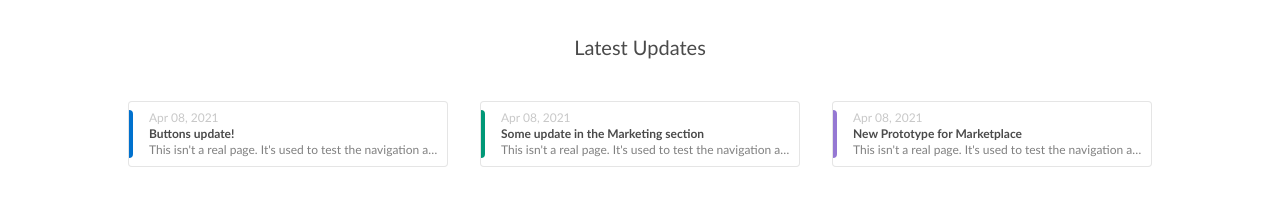
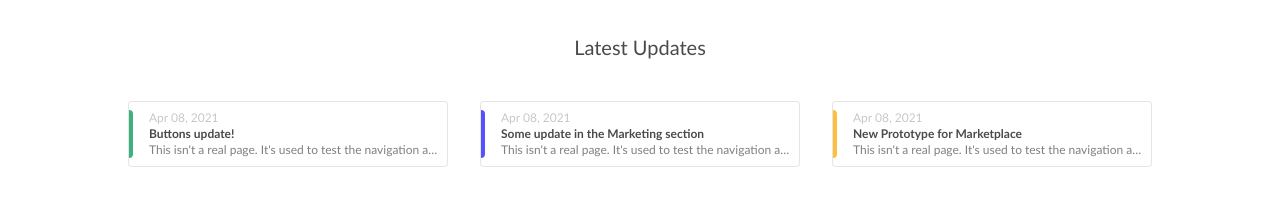
Before and after one commit to COINS-Naz/coins-design-system, a Jekyll site: the page built from index.html, in a window 1280 px wide and 900 px high, scrolled down 358 px. Shown: the part 653-859 px from the top of the window. Built offline with Jekyll 4.4.1, drawn with Linux system fonts in a browser that asks for light colours; some web fonts are replaced.

Commit message:
smallfix

```diff
--- a/_sass/documentation.scss
+++ b/_sass/documentation.scss
@@ -91,22 +91,22 @@ html {
     left: 0;
     border-radius: 0 4px 4px 0;
     &.web-components {
-      background-color: $color-AM;
+      background-color: #3db27f;
     }
     &.mobile-components {
-      background-color: $color-AM;
+      background-color: #539bf8;
     }
     &.global {
-      background-color: $color-OM;
+      background-color: #ef8e6d;
     }
     &.figma {
-      background-color: $color-CCC;
+      background-color: #ffbe3c;
     }
     &.documentation {
-      background-color: $color-PM;
+      background-color: #9478d4;
     }
     &.marketing {
-      background-color: $color-PM;
+      background-color: #5551fe;
     }
   }
 }
```
